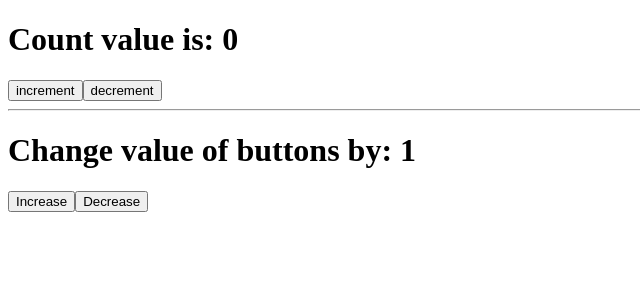
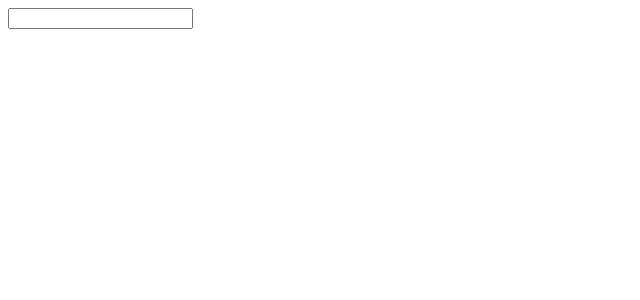
Before and after one commit to alfarofernando/React_Course, a React (Vite) app in the folder reactcourse/: page / in a window 1280 px wide. Shown: the top 300 px of the page, without its empty margins (0-640 px from the left). Built offline with nearby package versions, Linux system fonts and the light colour scheme.

Commit message:
Handling input fields

```diff
--- a/reactcourse/src/App.jsx
+++ b/reactcourse/src/App.jsx
@@ -1,10 +1,10 @@
-import Counter from "./components/Counter";
+import Form from "./components/Form";
 function App() {
 
   return (
 
     <div className="App">
-      <Counter/>
+      <Form  />
     </div>
   );
 }
--- /dev/null
+++ b/reactcourse/src/components/Form.jsx
@@ -0,0 +1,31 @@
+import { useState } from "react";
+
+export default function Form(){
+
+    //en react el value de los forms deben ser manejados por estados
+    //por lo que usaremos el atributo onChange en el input para manejar los cambios
+ /*    function handleChange(e){
+        console.log(e.target.value);
+    } */
+    // y crearemos un estado para cambiar el value del input
+    const [name,setName] = useState("");
+    /*
+    function demo(e){
+        return handleChange(e);
+    }
+ */
+    //finalmente simplificamos el codigo para que dentro del atributo onChange
+    //con una funcion flecha con el objeto evento de parametro
+    //setiemos el nombre llamando a ese objeto con target.value y lo pasemos
+    //a la variable del estado name
+    return (
+        <div>
+            <form action="">
+                <input
+                    onChange={(e)=>setName(e.target.value)}
+                    type="text"
+                    value={name} />
+            </form>
+        </div>
+    );
+}
```
